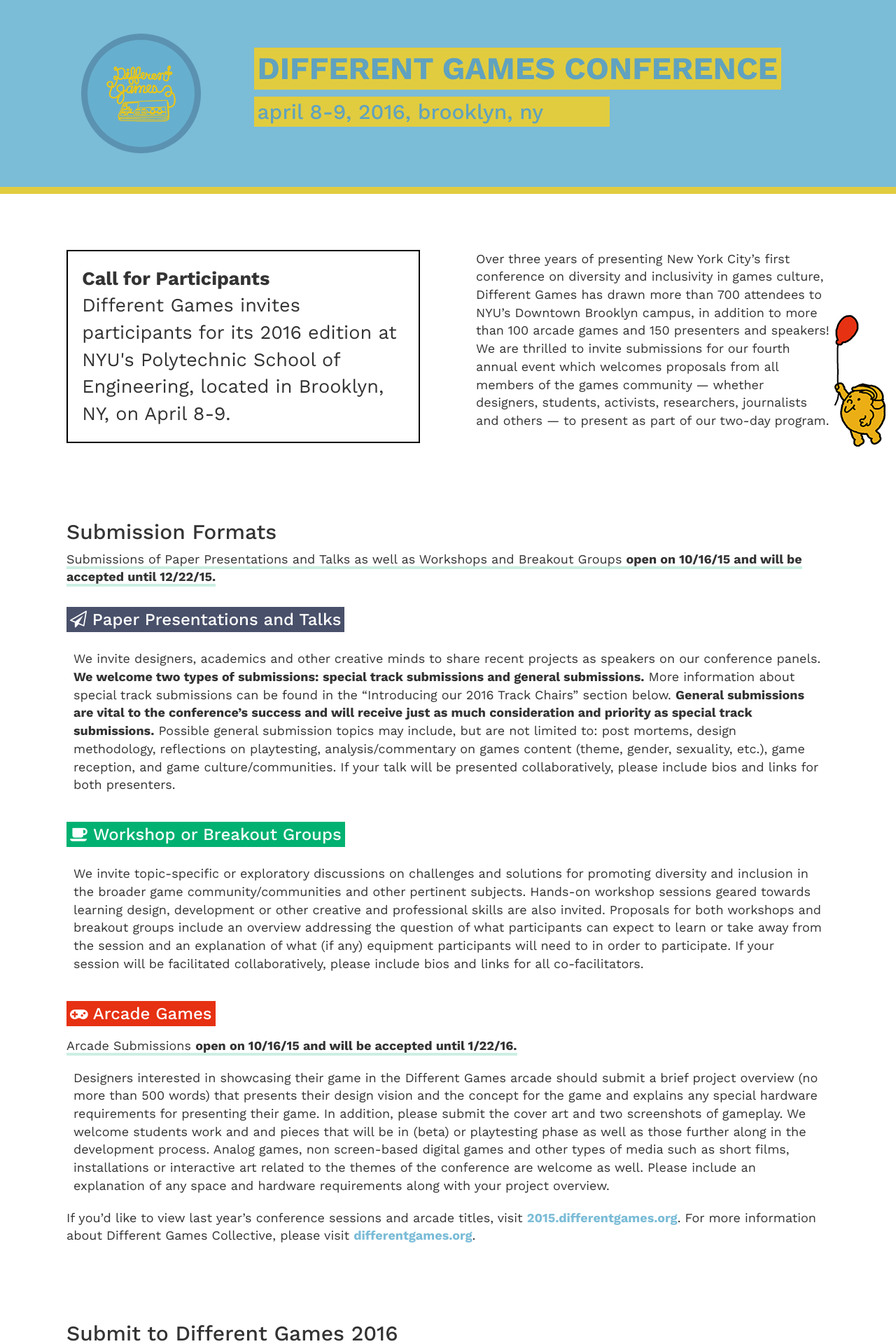
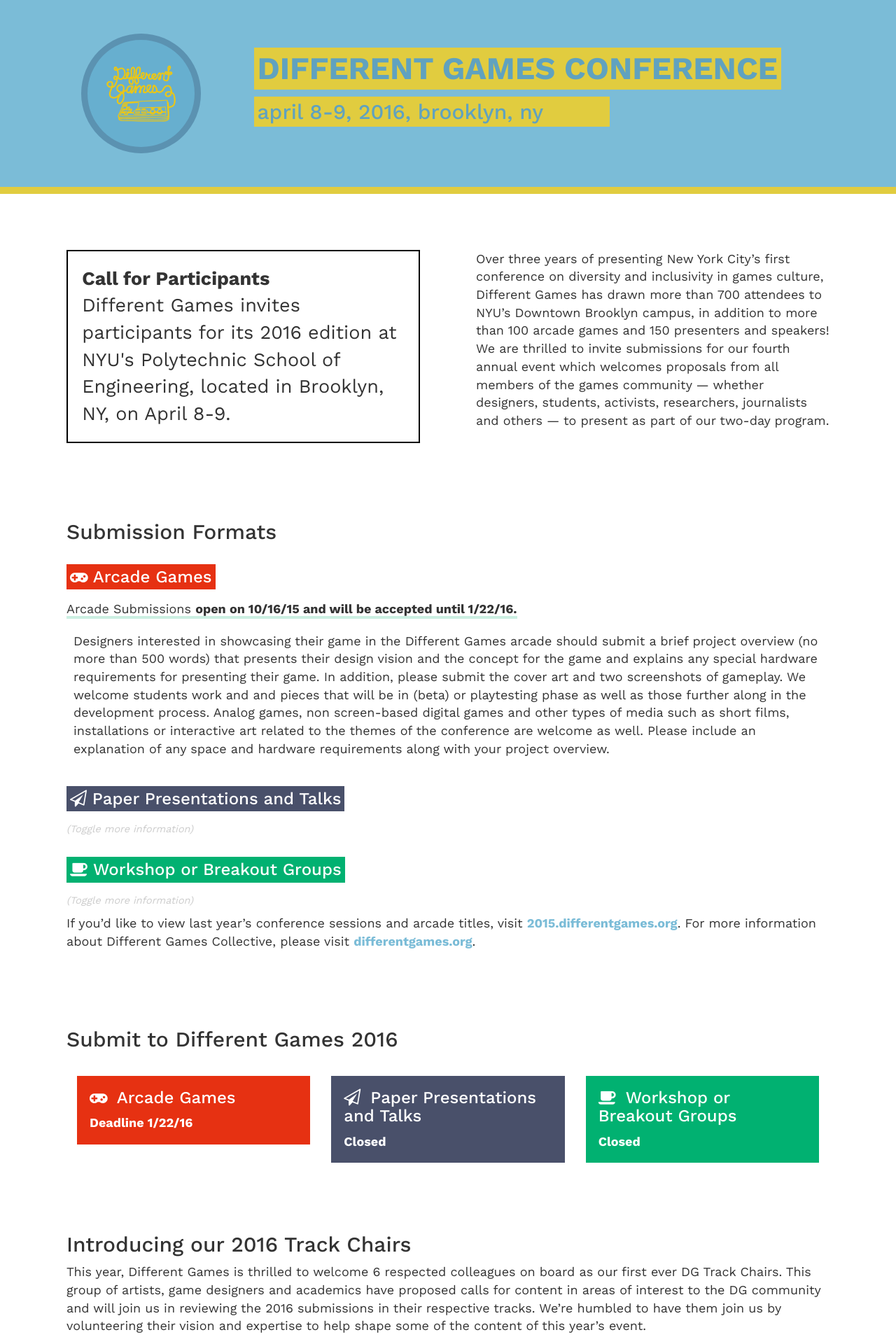
Before and after one commit to differentgames/conference-2016-site, a Jekyll site: the page built from index.html, in a window 1280 px wide. Shown: the top 1920 px of the page at 70% size. Built offline with Jekyll 4.4.1, drawn with Linux system fonts in a browser that asks for light colours; nearby versions of some CDN libraries; some of the changed text lies outside the part shown.

Commit message:
remove balloon dude, reorder to prioritize arcade submissions, begin to change language to show that talk and workshop submissions are closed

```diff
--- a/_sass/_cfp.scss
+++ b/_sass/_cfp.scss
@@ -1,3 +1,9 @@
+.for-more-information {
+  font-style: italic;
+  font-size: 0.8em;
+  color: #ccc;
+}
+
 .submission-formats {
   h3 {
     border-bottom: 5px solid white;
--- a/index.html
+++ b/index.html
@@ -13,8 +13,6 @@
 <!--     </p> -->
 <!--   </div> -->
 <!-- </div> -->
-
-<img class="balloon-mx img-responsive" src="/images/balloon.png" alt="decorative flying balloon fellow">
 
 <div class="row">
   <div class="col-xs-12 col-md-6 pw-section pw-masthead conf">
@@ -35,23 +33,6 @@
 <div class="row">
   <div class="col-xs-12 pw-section submission-formats">
     <h2>Submission Formats</h2>
-    <p>
-<span class="cool">Submissions of Paper Presentations and Talks as well as Workshops and Breakout Groups <strong>open on 10/16/15 and will be accepted until 12/22/15.</strong></span>
-    </p>
-
-    <h3 class="papers"><i class="fa fa-paper-plane-o"></i> Paper Presentations and Talks</h3>
-    <p class="format-description">
-We invite designers, academics and other creative minds to share recent projects as speakers on our conference panels. <strong>We welcome two types of submissions: special track submissions and general submissions.</strong> More information about special track submissions can be found in the “Introducing our 2016 Track Chairs” section below. <strong>General submissions are vital to the conference’s success and will receive just as much consideration and priority as special track submissions.</strong> Possible general submission topics may include, but are not limited to: post mortems, design methodology, reflections on playtesting, analysis/commentary on games content (theme, gender, sexuality, etc.), game reception, and game culture/communities.
-If your talk will be presented collaboratively, please include bios and links for both presenters.
-    </p>
-
-    <h3 class="workshops"><i class="fa fa-coffee"></i> Workshop or Breakout Groups</h3>
-    <p class="format-description">
-We invite topic-specific or exploratory discussions on challenges and solutions for promoting diversity and inclusion in the broader game community/communities and other pertinent subjects.
-Hands-on workshop sessions geared towards learning design, development or other creative and professional skills are also invited.
-Proposals for both workshops and breakout groups include an overview addressing the question of what participants can expect to learn or take away from the session and an explanation of what (if any) equipment participants will need to in order to participate.
-If your session will be facilitated collaboratively, please include bios and links for all co-facilitators.
-    </p>
 
     <h3 class="arcade"><i class="fa fa-gamepad"></i> Arcade Games</h3>
     <p>
@@ -63,6 +44,24 @@
 Analog games, non screen-based digital games and other types of media such as short films, installations or interactive art related to the themes of the conference are welcome as well.
 Please include an explanation of any space and hardware requirements along with your project overview.
     </p>
+
+
+    <h3 class="papers" title="More Information on Paper Presentations and Talks Submission Information"><i class="fa fa-paper-plane-o"></i> Paper Presentations and Talks</h3>
+    <p role="button" data-toggle="collapse" href="#expand-papers" class="collapsed for-more-information">(Toggle more information)</p>
+    <p class="format-description collapse" id="expand-papers">
+We invite designers, academics and other creative minds to share recent projects as speakers on our conference panels. <strong>We welcome two types of submissions: special track submissions and general submissions.</strong> More information about special track submissions can be found in the “Introducing our 2016 Track Chairs” section below. <strong>General submissions are vital to the conference’s success and will receive just as much consideration and priority as special track submissions.</strong> Possible general submission topics may include, but are not limited to: post mortems, design methodology, reflections on playtesting, analysis/commentary on games content (theme, gender, sexuality, etc.), game reception, and game culture/communities.
+If your talk will be presented collaboratively, please include bios and links for both presenters.
+    </p>
+
+    <h3 class="workshops" title="More Information on Workshops Submission Information"><i class="fa fa-coffee"></i> Workshop or Breakout Groups</h3>
+    <p role="button" data-toggle="collapse" href="#expand-workshops" class="collapsed for-more-information">(Toggle more information)</p>
+    <p class="format-description collapse" id="expand-workshops">
+We invite topic-specific or exploratory discussions on challenges and solutions for promoting diversity and inclusion in the broader game community/communities and other pertinent subjects.
+Hands-on workshop sessions geared towards learning design, development or other creative and professional skills are also invited.
+Proposals for both workshops and breakout groups include an overview addressing the question of what participants can expect to learn or take away from the session and an explanation of what (if any) equipment participants will need to in order to participate.
+If your session will be facilitated collaboratively, please include bios and links for all co-facilitators.
+    </p>
+
     <p>
 If you’d like to view last year’s conference sessions and arcade titles, visit <a href="http://2015.differentgames.org">2015.differentgames.org</a>. For more information about Different Games Collective, please visit <a href="http://differentgames.org">differentgames.org</a>.
     </p>
@@ -74,20 +73,20 @@
     <h2>Submit to Different Games 2016</h2>
     <div class="submit">
       <div class="col-sm-4">
+        <a href="https://docs.google.com/forms/d/11kGGuUg4YZe7c-Jn4GE74ZlMJTrhXUdNLV7b_Y1uNiw" target="_blank" title="Submission form for Arcade Games"><div class="arcade">
+          <h3><i class="fa fa-gamepad"></i> Arcade Games</h3>
+          <span>Deadline 1/22/16</span></div></a>
+      </div>
+      <div class="col-sm-4">
         <a href="https://docs.google.com/forms/d/16WtDaEj2VUY9l9EzTB0LcoP-dg4luoYP9rKUY0tYd4o" target="_blank" title="Submission form for Paper Presentations and Talks"><div class="papers">
           <h3><i class="fa fa-paper-plane-o"></i> Paper Presentations and Talks</h3>
-          <span>Deadline 12/22/15</span></div></a>
+          <span>Closed</span></div></a>
         </div>
       <div class="col-sm-4">
         <a href="https://docs.google.com/forms/d/1rM8arP-TFohyQJX9Bl_wJFXbLOQXf2wgqbJvNSYbPMk" target="_blank" title="Submission form for Workshop or Breakout Groups"><div class="workshops">
           <h3><i class="fa fa-coffee"></i> Workshop or Breakout Groups</h3>
-          <span>Deadline 12/22/15</span></div></a>
+          <span>Closed</span></div></a>
         </div>
-      <div class="col-sm-4">
-        <a href="https://docs.google.com/forms/d/11kGGuUg4YZe7c-Jn4GE74ZlMJTrhXUdNLV7b_Y1uNiw" target="_blank" title="Submission form for Arcade Games"><div class="arcade">
-          <h3><i class="fa fa-gamepad"></i> Arcade Games</h3>
-          <span>Deadline 1/22/16</span></div></a>
-      </div>
     </div>
   </div>
 </div>
```
